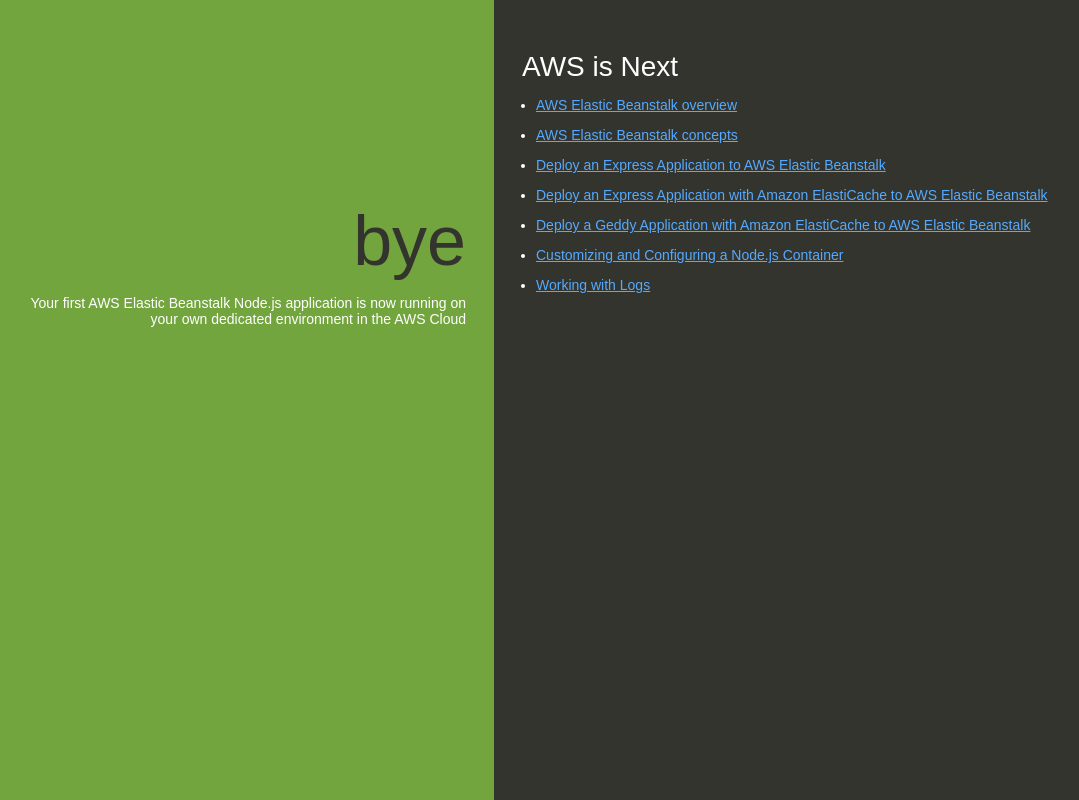
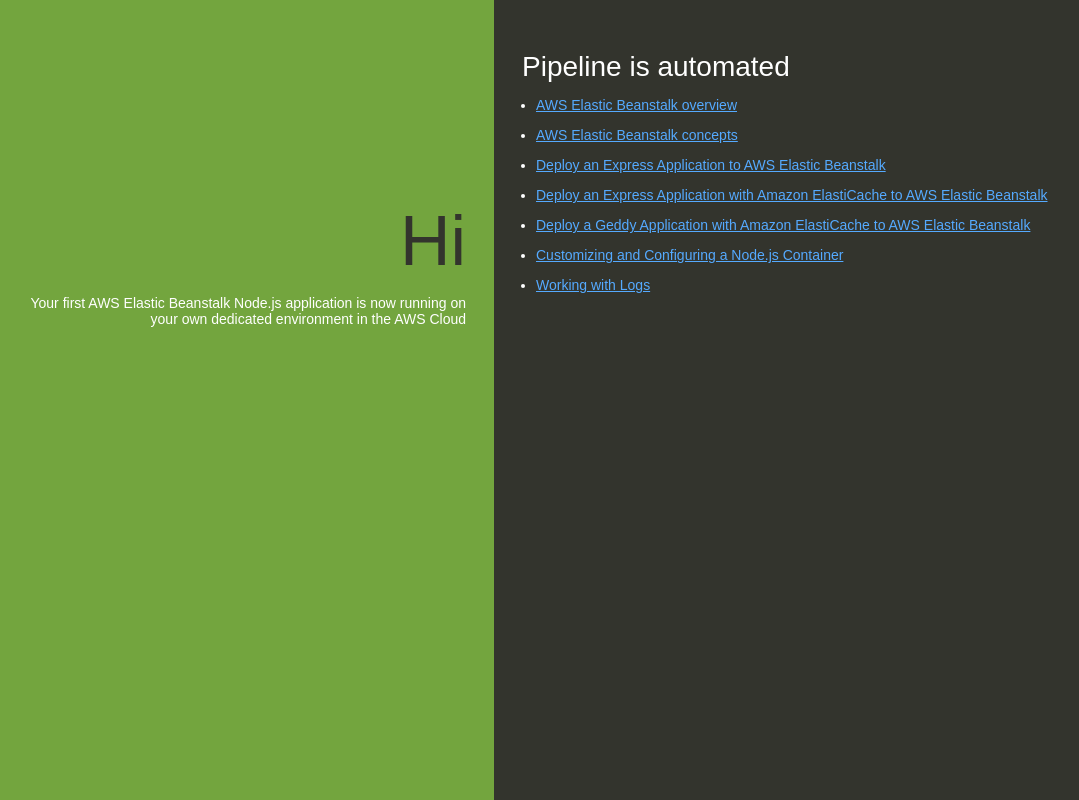
Before and after one commit to divitmishra/divitPipeline, a website: page index.html in a window 1280 px wide. Shown: the whole page, without its empty margins (146-1225 px from the left). Drawn offline with Linux system fonts and the light colour scheme.

Commit message:
Version 2

```diff
--- a/index.html
+++ b/index.html
@@ -74,11 +74,11 @@
   </head>
   <body>
     <div class="textColumn">
-      <h1>bye </h1>
+      <h1>Hi </h1>
       <p>Your first AWS Elastic Beanstalk Node.js application is now running on your own dedicated environment in the AWS Cloud</p>
     </div>
     <div class="linksColumn">
-      <h2>AWS is Next</h2>
+      <h2>Pipeline is automated</h2>
       <ul>
         <li><a href="http://docs.aws.amazon.com/elasticbeanstalk/latest/dg/Welcome.html">AWS Elastic Beanstalk overview</a></li>
         <li><a href="http://docs.aws.amazon.com/elasticbeanstalk/latest/dg/concepts.html">AWS Elastic Beanstalk concepts</a></li>
```
